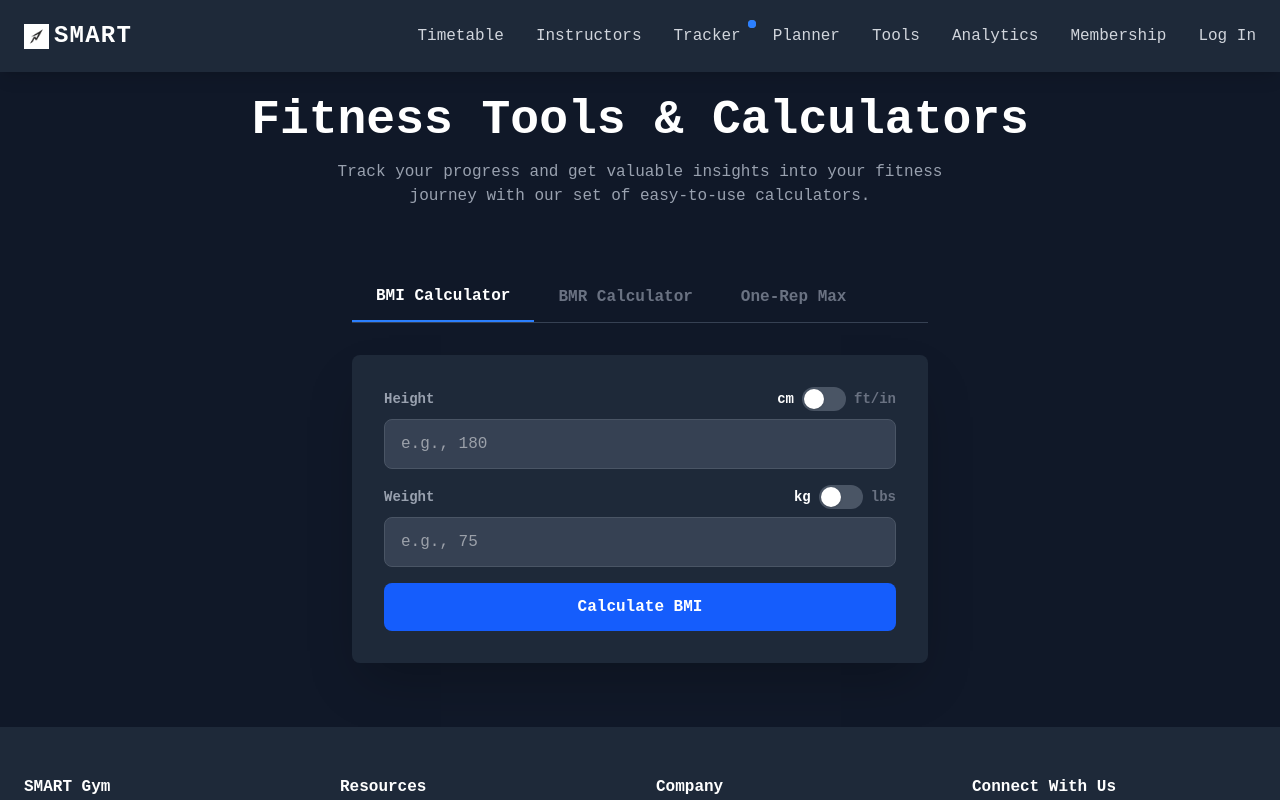
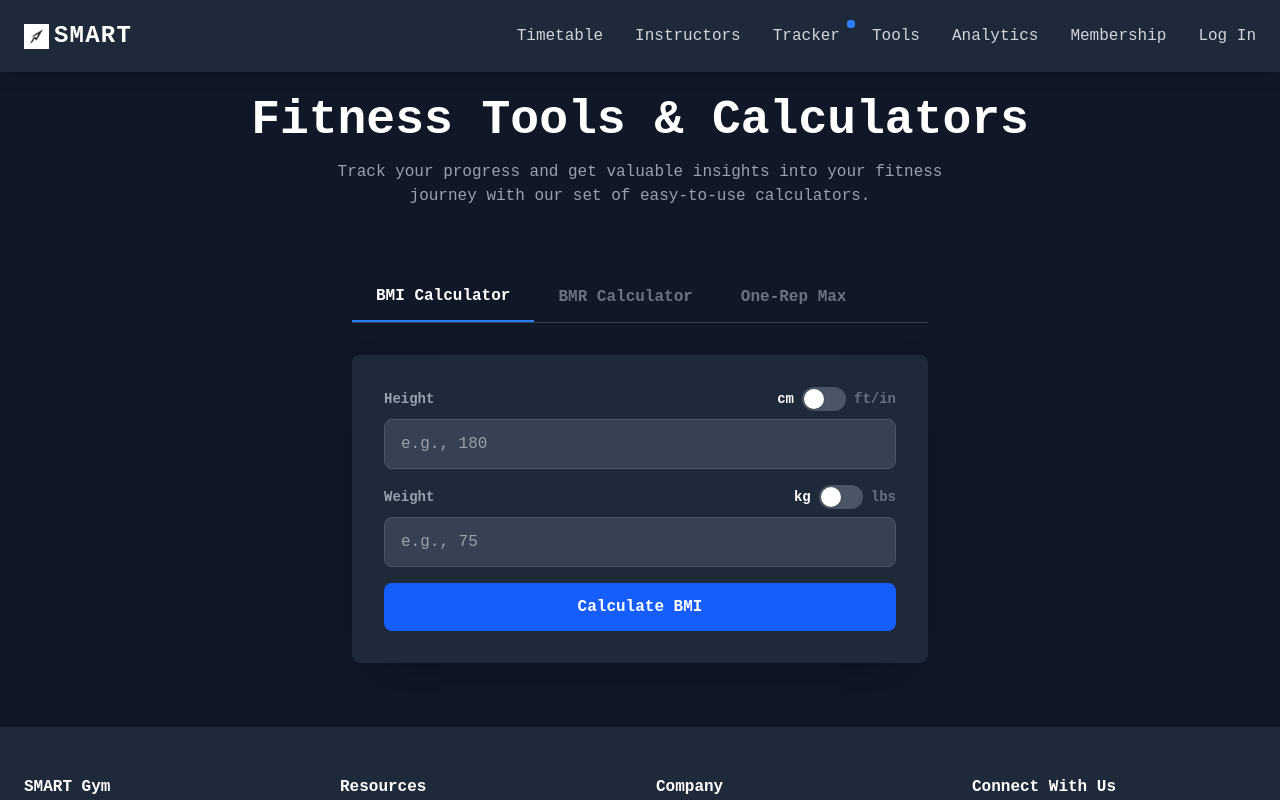
Before and after one commit to charlzx/gym-app, a React (Vite) app: page /Tools in a window 1280 px wide. Shown: the top 800 px of the page. Built offline with nearby package versions, Linux system fonts and the light colour scheme.

Commit message:
rm ai planner feature

```diff
--- a/src/App.jsx
+++ b/src/App.jsx
@@ -6,7 +6,7 @@
 import Tracker from './pages/Tracker';
 import Authpage from './pages/Auth';
 import AnalyticsPage from './pages/Analytics';
-import Planner from './pages/Planner';
+// import Planner from './pages/Planner';
 import Membership from './pages/Membership';
 import TimetablePage from './pages/TimetablePg';
 import InstructorsPage from './pages/InstructorsPg';
@@ -24,7 +24,7 @@
         <Route path="/Tracker" element={<Tracker />} />
         <Route path="/Auth" element={<Authpage />} />
         <Route path="/Analytics" element={<AnalyticsPage />} />
-        <Route path="/Planner" element={<Planner />} />
+        {/* <Route path="/Planner" element={<Planner />} /> */}
         <Route path="/Membership" element={<Membership />} />
         <Route path="/TimetablePg" element={<TimetablePage />} />
         <Route path="/InstructorsPg" element={<InstructorsPage />} />
--- a/src/components/Header.jsx
+++ b/src/components/Header.jsx
@@ -6,7 +6,7 @@
   { label: "Timetable", href: "/timetablepg", type: "anchor" },
   { label: "Instructors", href: "/instructorspg", type: "anchor" },
   { label: "Tracker", href: "/tracker", type: "route", isNew: true },
-  { label: "Planner", href: "/planner", type: "route" },
+  // { label: "Planner", href: "/planner", type: "route" },
   { label: "Tools", href: "/tools", type: "route" },
   { label: "Analytics", href: "/analytics", type: "route" },
   { label: "Membership", href: "/membership", type: "route" },
```
